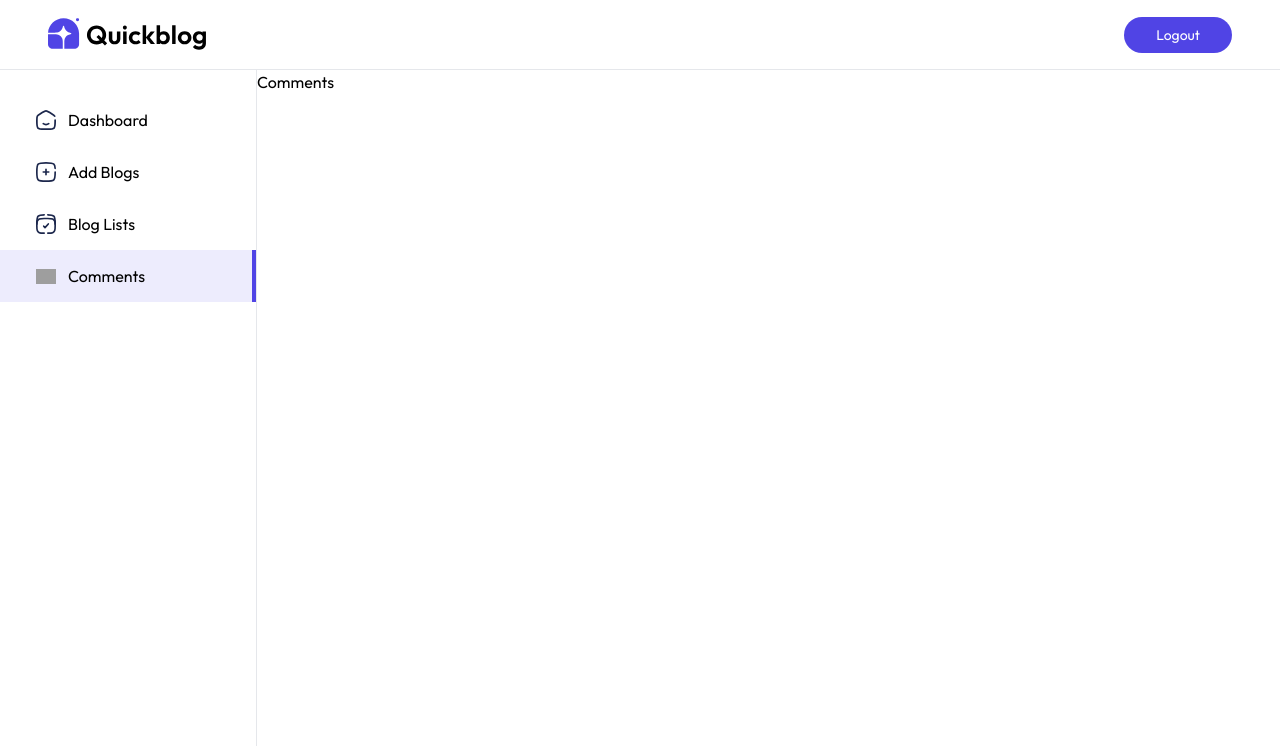
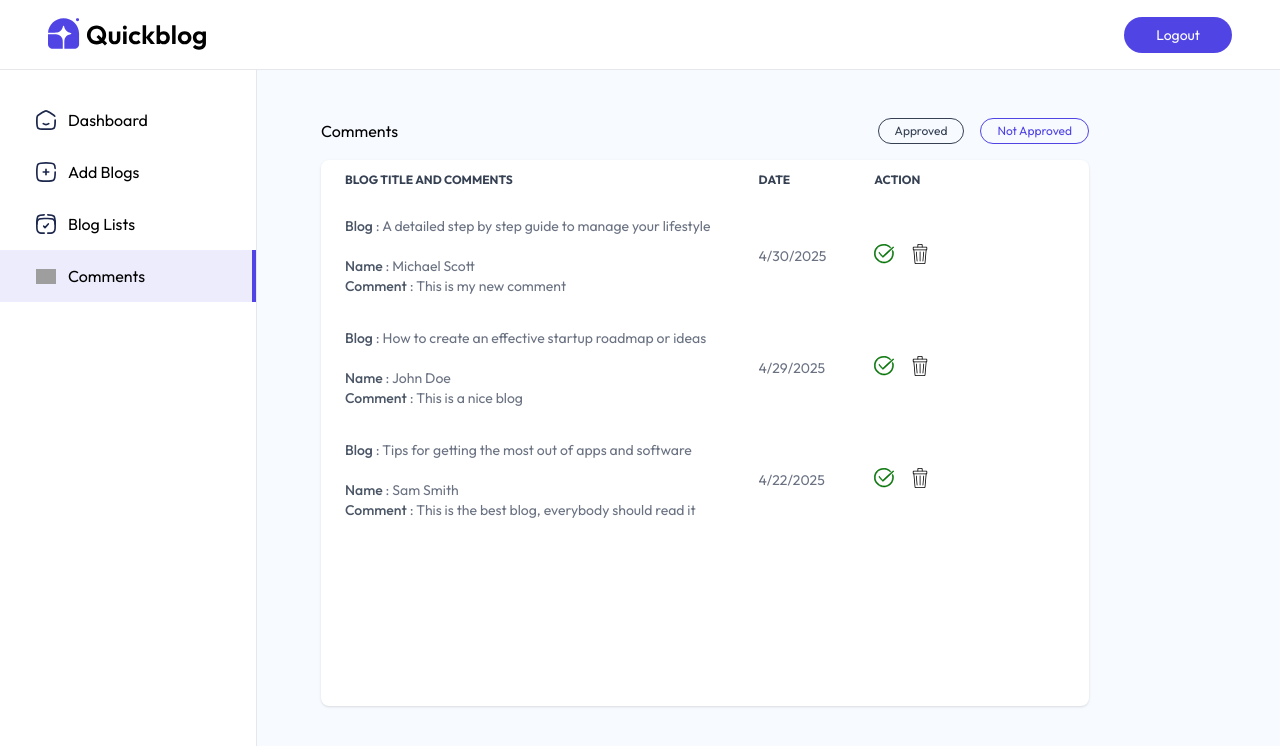
Before and after one commit to dilmithp/ai-powerd-blog, a React (Vite) app: page /admin/comments in a window 1280 px wide. Shown: the top 746 px of the page. Built offline with nearby package versions, Linux system fonts and the light colour scheme; grey boxes are pictures that could not be loaded.

Commit message:
Frontend Done

```diff
--- a/package.json
+++ b/package.json
@@ -13,6 +13,7 @@
     "@tailwindcss/vite": "^4.1.10",
     "moment": "^2.30.1",
     "motion": "^12.19.1",
+    "quill": "^2.0.3",
     "react": "^19.1.0",
     "react-dom": "^19.1.0",
     "react-router-dom": "^7.6.2",
--- a/src/App.jsx
+++ b/src/App.jsx
@@ -8,6 +8,7 @@
 import ListBlog from "./pages/admin/ListBlog.jsx";
 import Comments from "./pages/admin/Comments.jsx";
 import Login from "./components/admin/Login.jsx";
+import 'quill/dist/quill.snow.css'
 
 const App = () => {
     return (
--- /dev/null
+++ b/src/components/admin/CommentTableItems.jsx
@@ -0,0 +1,30 @@
+import React from 'react'
+import {assets} from "../../assets/assets.js";
+
+const CommentTableItems = ({comment, fetchComments}) => {
+    const {blog, createdAt, _id} = comment;
+    const BlogDate = new Date(createdAt);
+    return (
+        <tr className={'order-y border-gray-300'}>
+            <td className={'px-6 py-4'}>
+                <b className={'font-medium text-gray-600'}>Blog</b> : {blog.title}
+                <br/>
+                <br/>
+                <b className={'font-medium text-gray-600'}>Name</b> : {comment.name}
+                <br/>
+                <b className={'font-medium text-gray-600'}>Comment</b> : {comment.content}
+            </td>
+            <td className={'px-6 py-4 max-sm:hidden'}>
+                {BlogDate.toLocaleDateString()}
+            </td>
+            <td className={'px-6 py-4'}>
+                <div className={'inline-flex items-center gap-4'}>
+                    {!comment.isApproved ? <img src={assets.tick_icon} alt={'tick'} className={'w-5 hover:scale-110 transition-all cursor-pointer'}/> :
+                    <p className={'text-xs border border-green-600 bg-green-100 text-green-600 rounded-full px-3 py-1'}>Approved</p>}
+                    <img src={assets.bin_icon} className={'w-5 hover:scale-110 transition-all cursor-pointer'}/>
+                </div>
+            </td>
+        </tr>
+    )
+}
+export default CommentTableItems
--- a/src/pages/admin/AddBlog.jsx
+++ b/src/pages/admin/AddBlog.jsx
@@ -1,8 +1,72 @@
-import React from 'react'
+import React, {useEffect, useRef, useState} from 'react'
+import {assets, blogCategories} from "../../assets/assets.js";
+import Quill from "quill";
 
 const AddBlog = () => {
+    const quillRef = useRef(null);
+    const editorRef = useRef(null);
+
+    const [image, setImage] = useState();
+    const [title, setTitle] = useState('');
+    const [subTitle, setSubTitle] = useState('');
+    const [category, setCategory] = useState('Startup');
+    const[isPublished, setIsPublished] = useState(false);
+
+    const formSubmitHandler = async (e) => {
+        e.preventDefault();
+    }
+    const generateContent = async () => {
+        console.log("Generating content with AI...");
+    }
+    useEffect(() => {
+        // initiate Quill Only once
+        if (editorRef.current && !quillRef.current) {
+            quillRef.current = new Quill(editorRef.current,{theme: 'snow'});
+        }
+    },[])
     return (
-        <div>AddBlog</div>
+        <form onSubmit={formSubmitHandler} className='flex-1 bg-blue-50/50 text-gray-600 h-full overflow-scroll'>
+            <div className={'bg-white w-full max-w-3xl p-4 md:p-10 sm:m-10 shadow rounded'}>
+                <p>Upload Thumbnail</p>
+                <label htmlFor={'image'}>
+                    <img src={!image ? assets.upload_area : URL.createObjectURL(image)} alt={'area icon'} className={'mt-2 h-16 rounded cursor-pointer'}/>
+                    <input onChange={(e)=> setImage(e.target.files[0])} type="file" id={'image'} hidden required />
+                </label>
+                <p className={'mt-4'}>Blog Title</p>
+                <input type="text" placeholder='Type here' required className='w-full max-w-1g mt-2 p-2 border border-gray-300 outline-none rounded'
+                onChange={(e)=> setTitle(e.target.value)} value={title}/>
+
+                <p className={'mt-4'}>Sub Title</p>
+                <input type="text" placeholder='Type here' required className='w-full max-w-1g mt-2 p-2 border border-gray-300 outline-none rounded'
+                       onChange={(e)=> setSubTitle(e.target.value)} value={subTitle}/>
+
+                <p className={'mt-4'}>Description</p>
+                <div className={'max-w-lg h-74 pb-16 sm:pb-10 pt-2 relative'}>
+                    <div ref={editorRef}></div>
+                    <button type={'button'} onClick={generateContent} className={'absolute bottom-1 right-2 ml-2 text-xs text-white bg-black/70 px-4 py-1.5 rounded hover:underline cursor-pointer'}
+                    >Generate with AI</button>
+                </div>
+                <p className={'mt-4'}>Blog Category</p>
+                <select onChange={(e)=> setCategory(e.target.value)}
+                    name="category" className='mt-2 px-3 py-2 border text-gray-500
+                border-gray-300 outline-none rounded'>
+                    <option value="">Select category</option>
+                    {blogCategories.map((item, index) => {
+                        return (
+                            <option key={index} value={item}>{item}</option>
+                        )
+                    })}
+                </select>
+                <div className={'flex mt-4 gap-2'}>
+                    <p>Publish Now</p>
+                    <input type="checkbox" checked={isPublished} className='scale-125 cursor-pointer'
+                           onChange={e => setIsPublished (e.target.checked)}/>
+                </div>
+                <button type={'submit'} className={'mt-8 w-40 h-10 bg-primary text-white rounded cursor-pointer text-sm'}>
+                    Add Blog
+                </button>
+            </div>
+        </form>
     )
 }
 export default AddBlog
--- a/src/pages/admin/Comments.jsx
+++ b/src/pages/admin/Comments.jsx
@@ -1,8 +1,48 @@
-import React from 'react'
+import React, {useEffect, useState} from 'react'
+import {comments_data} from "../../assets/assets.js";
+import CommentTableItems from "../../components/admin/CommentTableItems.jsx";
 
 const Comments = () => {
+    const [comments, setComments] = useState([]);
+    const [filter, setFilter] = useState('Not Approved');
+    const fetchComments = async () => {
+        setComments(comments_data)
+    }
+    useEffect(() => {
+        fetchComments();
+    })
     return (
-        <div>Comments</div>
+        <div className={'flex-1 pt-5 px-5 sm:pt-12 sm:pl-16 bg-blue-50/50'}>
+            <div className={'flex justify-between items-center max-w-3xl'}>
+                <h1>Comments</h1>
+                <div className={'flex gap-4'}>
+                    <button onClick={() => setFilter('Approved')}
+                        className={`shadow-custom-sm border rounded-full px-4 py-1 cursor-pointer text-xs
+                    ${filter === 'Approved' ? 'text-primary':'text-gray-700'}`}>Approved</button>
+
+                    <button onClick={() => setFilter('Not Approved')}
+                        className={`shadow-custom-sm border rounded-full px-4 py-1 cursor-pointer text-xs
+                    ${filter === 'Not Approved' ? 'text-primary':'text-gray-700'}`}>Not Approved</button>
+                </div>
+            </div>
+            <div className='relative h-4/5 max-w-3xl overflow-x-auto mt-4 bg-white shadow rounded-lg scrollbar-hide'>
+                <table className={'w-tull text-sm text-gray-500'}>
+                    <thead className={'text-xs text-gray-700 text-left uppercase'}>
+                    <tr>
+                        <th scope={'col'} className={'px-6 py-3'}>Blog title and Comments</th>
+                        <th scope={'col'} className={'px-6 py-3 max-sm:hidden'}>Date</th>
+                        <th scope={'col'} className={'px-6 py-3'}>Action</th>
+                    </tr>
+                    </thead>
+                    <tbody>
+                        {comments.filter((comments)=>{
+                            if (filter === 'Approved') return comments.isApproved === true;
+                            return comments.isApproved === false;
+                        }).map((comment,index) => <CommentTableItems key={comment._id} comment={comment} index={index + 1} fetchComments={fetchComments}/>)}
+                    </tbody>
+                </table>
+            </div>
+        </div>
     )
 }
 export default Comments
--- a/src/pages/admin/ListBlog.jsx
+++ b/src/pages/admin/ListBlog.jsx
@@ -1,9 +1,38 @@
-import React from 'react'
+import React, {useEffect, useState} from 'react'
+import {blog_data, dashboard_data as dashboardData} from "../../assets/assets.js";
+import BlogTableitem from "../../components/admin/BlogTableitem.jsx";
 
 const ListBlog = () => {
+    const[blogs, setBlogs] = useState([]);
+    const fetchBlogs = async () => {
+       setBlogs(blog_data)
+    }
+    useEffect(() => {
+        fetchBlogs();
+    },[]);
 
     return (
-        <div>
+        <div className={'flex-1 pt-5 px-5 sm:pt-12 sm:pl-16 bg-blue-50/50'}>
+            <h1>All Blogs</h1>
+            <div className={'relative h-4/5 mt-4 max-w-4xl overflow-x-auto shadow rounded-lg bg-white scrollbar-hide'}>
+                <table className={'w-full text-sm text-gray-500'}>
+                    <thead className={'text-xs text-gray-600 text-left uppercase'}>
+                    <tr>
+                        <th scope={'col'} className={'px-2 py-4'}>#</th>
+                        <th scope={'col'} className={'px-2 py-4'}>Blog Title</th>
+                        <th scope={'col'} className={'px-2 py-4 max-sm:hidden'}>Date</th>
+                        <th scope={'col'} className={'px-2 py-4 max-sm:hidden'}>Status</th>
+                        <th scope={'col'} className={'px-2 py-4'}>Action</th>
+                    </tr>
+                    </thead>
+                    <tbody>
+                    {blogs.map((blog, index) => {
+                        return <BlogTableitem key={blog._id} blog={blog} fetchBlogs={fetchBlogs}
+                                              index={index + 1}/>
+                    })}
+                    </tbody>
+                </table>
+            </div>
 
         </div>
     )
```
Also changed, not shown: 1 other file (tests, documents, lock files or other folders).
